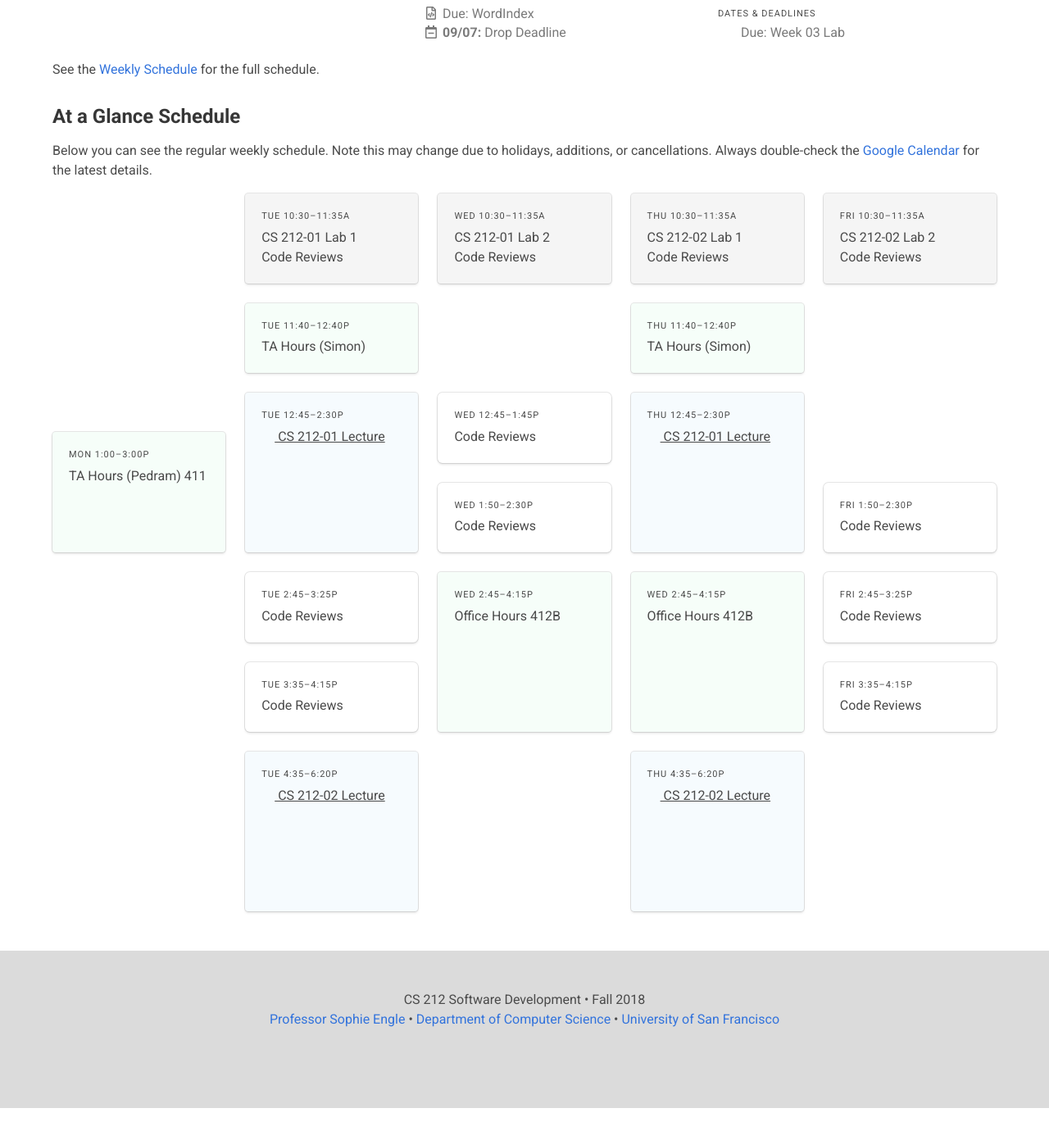
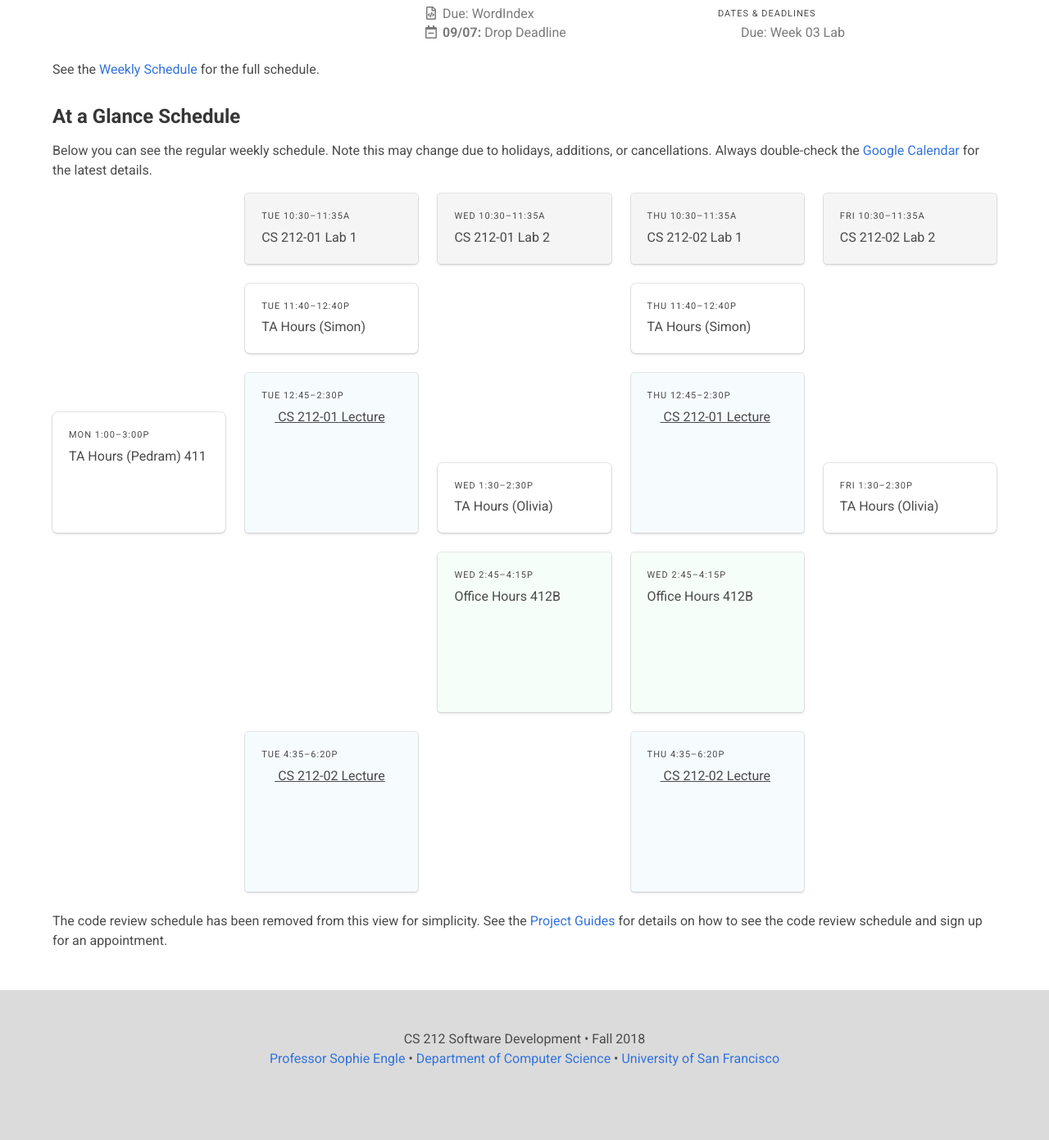
Before and after one commit to usf-cs212-fall2018/usf-cs212-fall2018.github.io, a Jekyll site: the page built from index.html, in a window 1280 px wide and 1400 px high, scrolled down 993 px. Shown: the top 1391 px of the window at 82% size. Built offline with Jekyll 4.4.1, drawn with Linux system fonts in a browser that asks for light colours; nearby versions of some CDN libraries; before the commit the page ends 2345 px from its top, so only the background shows below that.

Commit message:
Adding TA info.

```diff
--- a/index.html
+++ b/index.html
@@ -41,8 +41,7 @@ layout: default
           <span class="schedule heading">
             Tue 10:30&ndash;11:35a
           </span>
-          CS 212-01 Lab 1<br/>
-          Code Reviews
+          CS 212-01 Lab 1
         </div>
       </div>
       <div class="tile is-parent">
@@ -50,8 +49,7 @@ layout: default
           <span class="schedule heading">
             Wed 10:30&ndash;11:35a
           </span>
-          CS 212-01 Lab 2<br/>
-          Code Reviews
+          CS 212-01 Lab 2
         </div>
       </div>
       <div class="tile is-parent">
@@ -59,8 +57,7 @@ layout: default
           <span class="schedule heading">
             Thu 10:30&ndash;11:35a
           </span>
-          CS 212-02 Lab 1<br/>
-          Code Reviews
+          CS 212-02 Lab 1
         </div>
       </div>
       <div class="tile is-parent">
@@ -68,8 +65,7 @@ layout: default
           <span class="schedule heading">
             Fri 10:30&ndash;11:35a
           </span>
-          CS 212-02 Lab 2<br/>
-          Code Reviews
+          CS 212-02 Lab 2
         </div>
       </div>
     </div>
@@ -80,7 +76,7 @@ layout: default
         <div class="tile is-child"></div>
       </div>
       <div class="tile is-parent">
-        <div class="tile is-child box message is-success">
+        <div class="tile is-child box">
           <span class="schedule heading">
             Tue 11:40&ndash;12:40p
           </span>
@@ -91,7 +87,7 @@ layout: default
         <div class="tile is-child"></div>
       </div>
       <div class="tile is-parent">
-        <div class="tile is-child box message is-success">
+        <div class="tile is-child box">
           <span class="schedule heading">
             Thu 11:40&ndash;12:40p
           </span>
@@ -107,7 +103,7 @@ layout: default
     <div class="tile">
       <div class="tile is-parent is-vertical">
         <div>&nbsp;<br/>&nbsp;</div>
-        <div class="tile is-child box message is-success">
+        <div class="tile is-child box">
           <span class="schedule heading">
             Mon 1:00&ndash;3:00p
           </span>
@@ -123,16 +119,16 @@ layout: default
         </div>
       </div>
       <div class="tile is-parent is-vertical">
-        <div class="tile is-child box">
-          <span class="schedule heading">Wed 12:45&ndash;1:45p</span>
-          Code Reviews
+        <div class="tile is-child box is-invisible">
+          <span class="schedule heading">&nbsp;</span>
+          &nbsp;<br/>
         </div>
 
         <div class="tile is-child box">
           <span class="schedule heading">
-            Wed 1:50&ndash;2:30p
+            Wed 1:30&ndash;2:30p
           </span>
-          Code Reviews
+          TA Hours (Olivia)
         </div>
       </div>
       <div class="tile is-parent">
@@ -151,9 +147,9 @@ layout: default
 
         <div class="tile is-child box">
           <span class="schedule heading">
-            Fri 1:50&ndash;2:30p
+            Fri 1:30&ndash;2:30p
           </span>
-          Code Reviews
+          TA Hours (Olivia)
         </div>
       </div>
     </div>
@@ -164,18 +160,14 @@ layout: default
         <div class="tile is-child"></div>
       </div>
       <div class="tile is-parent is-vertical">
-        <div class="tile is-child box">
-          <span class="schedule heading">
-            Tue 2:45&ndash;3:25p
-          </span>
-          Code Reviews
+        <div class="tile is-child box is-invisible">
+          <span class="schedule heading">&nbsp;</span>
+          &nbsp;<br/>
         </div>
 
-        <div class="tile is-child box">
-          <span class="schedule heading">
-            Tue 3:35&ndash;4:15p
-          </span>
-          Code Reviews
+        <div class="tile is-child box is-invisible">
+          <span class="schedule heading">&nbsp;</span>
+          &nbsp;<br/>
         </div>
       </div>
       <div class="tile is-parent">
@@ -195,18 +187,14 @@ layout: default
         </div>
       </div>
       <div class="tile is-parent is-vertical">
-        <div class="tile is-child box">
-          <span class="schedule heading">
-            Fri 2:45&ndash;3:25p
-          </span>
-          Code Reviews
+        <div class="tile is-child box is-invisible">
+          <span class="schedule heading">&nbsp;</span>
+          &nbsp;<br/>
         </div>
 
-        <div class="tile is-child box">
-          <span class="schedule heading">
-            Fri 3:35&ndash;4:15p
-          </span>
-          Code Reviews
+        <div class="tile is-child box is-invisible">
+          <span class="schedule heading">&nbsp;</span>
+          &nbsp;<br/>
         </div>
       </div>
     </div>
@@ -253,3 +241,5 @@ layout: default
 
   </div>
 </div>
+
+<p>The code review schedule has been removed from this view for simplicity. See the <a href="{{ "guides/projects.html" | relative_url }}">Project Guides</a> for details on how to see the code review schedule and sign up for an appointment.</p>
--- a/syllabus.html
+++ b/syllabus.html
@@ -179,13 +179,13 @@ This course gives students experience with advanced programming topics, includin
       <div class="columns is-mobile is-variable is-1">
         <div class="column is-narrow">
           <div class="image is-64x64">
-            <img class="is-rounded" src="https://bulma.io/images/placeholders/64x64.png">
+            <img class="is-rounded" src="{{ "/images/kumar.jpg" | relative_url}}">
           </div>
         </div>
         <div class="column">
           <strong>Olivia Kumar</strong><br/>
-          <i class="fas fa-fw fa-calendar-alt"></i> <em>Pending</em><br/>
-          <i class="fas fa-fw fa-clock"></i> <em>Pending</em><br/>
+          <i class="fas fa-fw fa-calendar-alt"></i> Wednesdays, Fridays<br/>
+          <i class="fas fa-fw fa-clock"></i> 1:30pm &ndash; 2:30pm<br/>
           <i class="fas fa-fw fa-map-marker-alt"></i> <a href="https://www.usfca.edu/campus-buildings-services/main-campus/harney-science">Harney Science</a> 411<br/>
           <i class="fas fa-fw fa-clipboard"></i> Project Verification
         </div>
```
Also changed, not shown: images/kumar.jpg (added).
